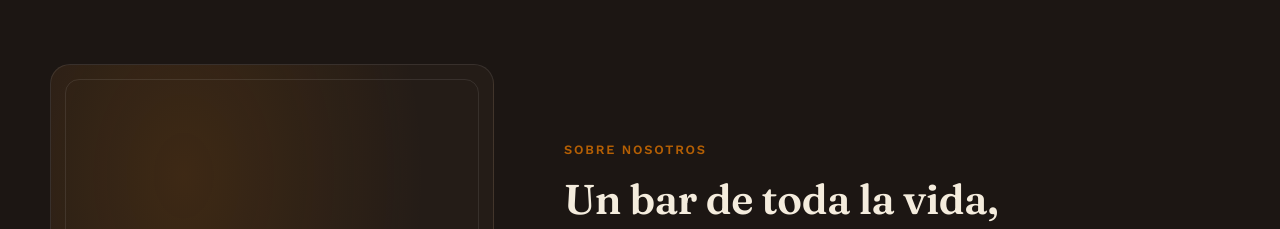
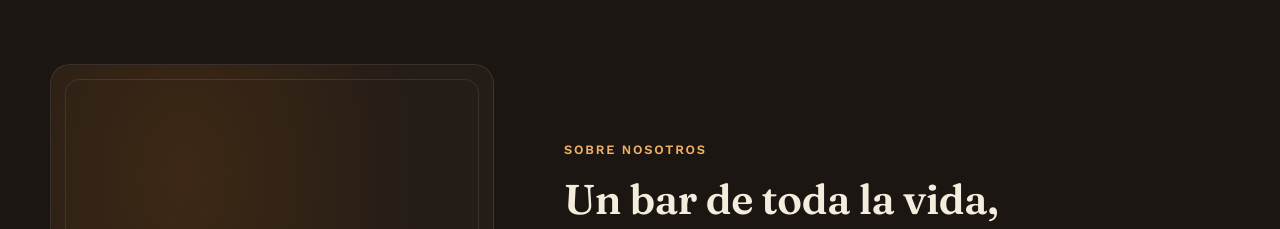
Before and after one commit to Hziagrder/bar-los-chirrines, a React (Vite) app: page / in a window 1280 px wide. Shown: the part 920-1149 px from the top of the page. Built offline with nearby package versions, Linux system fonts and the light colour scheme.

Commit message:
Update App.css

```diff
--- a/src/App.css
+++ b/src/App.css
@@ -60,7 +60,7 @@
   font-weight: 600;
   letter-spacing: 0.14em;
   text-transform: uppercase;
-  color: var(--amber-dark);
+  color: var(--amber-light);
   margin-bottom: 16px;
   display: block;
 }
```
